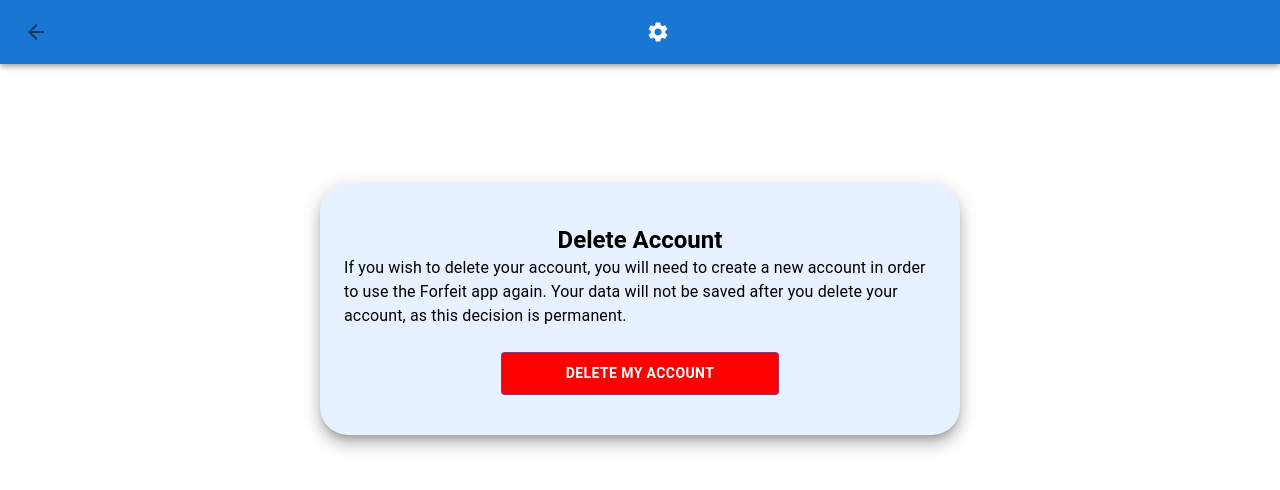
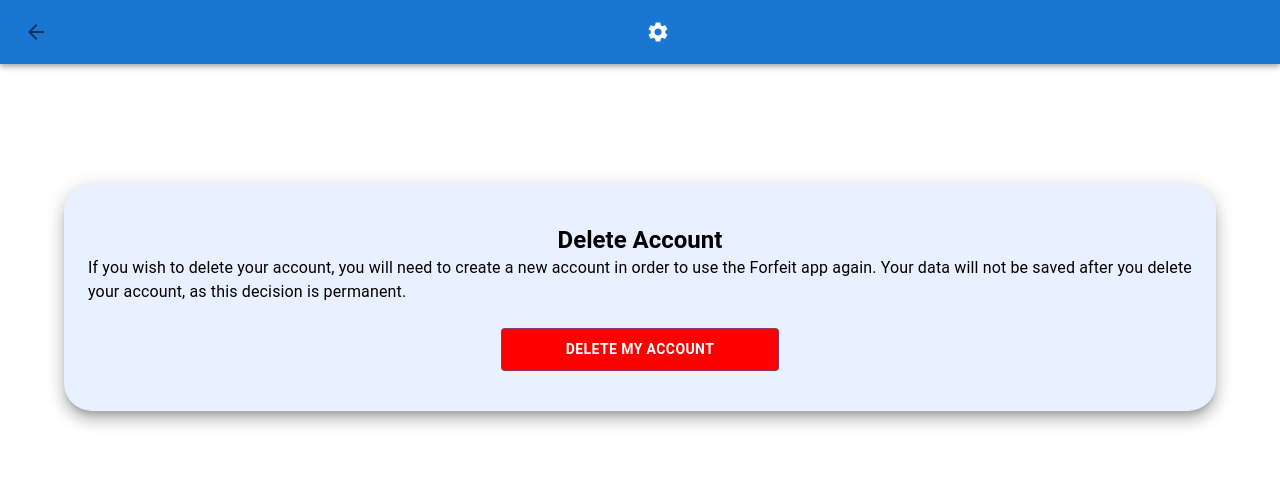
Before and after one commit to jhoo-o/cs422-project, a React (Create React App) app: page /Terminate in a window 1280 px wide. Shown: the top 490 px of the page. Built offline with nearby package versions, Linux system fonts and the light colour scheme.

Commit message:
terminate bigger

```diff
--- a/src/pages/settingsPages/terminateAccount.js
+++ b/src/pages/settingsPages/terminateAccount.js
@@ -29,7 +29,7 @@
     return (
         <>
             <SettingsBar previousDest={"/Settings"}/>
-            <Container sx={{height:"30%", width:"50%", backgroundColor:'#e8f1ff', mt:15,
+            <Container sx={{height:"30%", width:"90%", backgroundColor:'#e8f1ff', mt:15,
                 justifyContent:"center", flexGrow: 1, boxShadow: 10, borderRadius: 7, padding: 5, paddingBottom: 5}}>
                 <Typography variant="h5" sx={{flexGrow: 1, textAlign: "center", fontWeight: "bold"}}>
                     Delete Account
```
